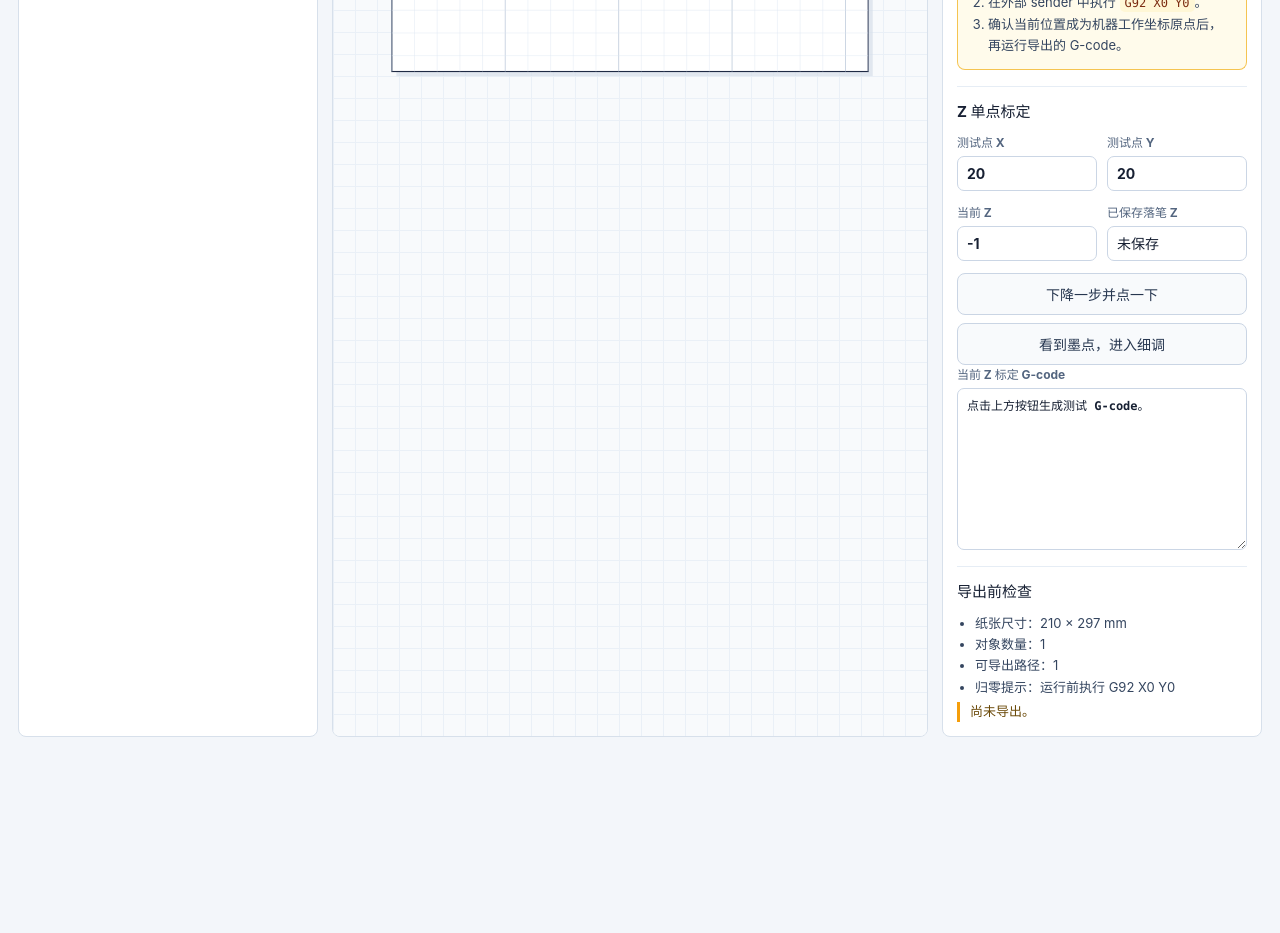
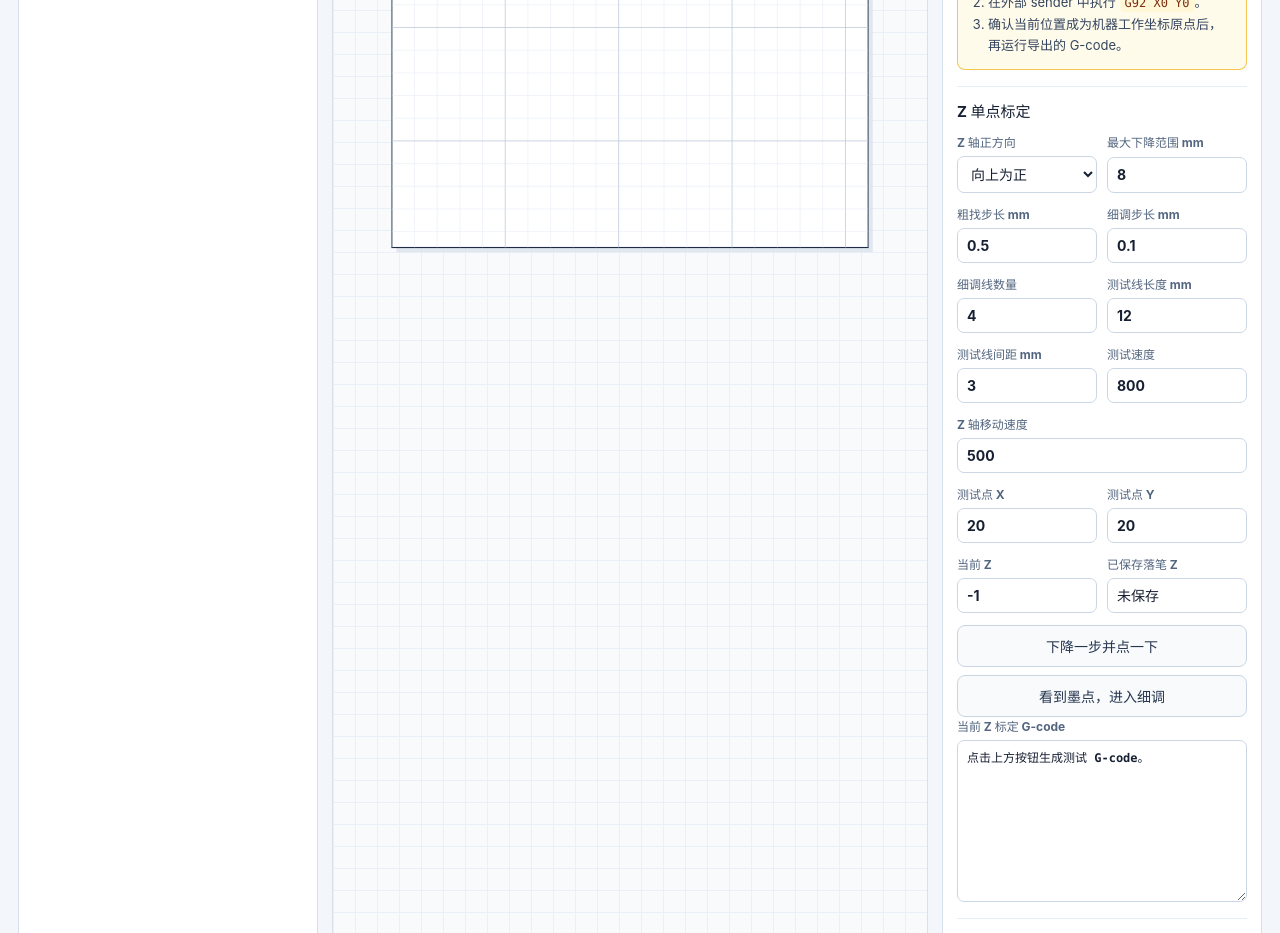
Before and after one commit to ZJHSteven/PaperPlotter, a React (Vite) app: page / in a window 1280 px wide. Shown: the part 1420-2353 px from the top of the page. Before the commit the page ends 2175 px from the top, so only its background shows below. Built offline with nearby package versions, Linux system fonts and the light colour scheme.

Commit message:
feat(z-calibration): 补全标定参数配置

```diff
--- a/src/features/z-calibration/ZCalibrationPanel.tsx
+++ b/src/features/z-calibration/ZCalibrationPanel.tsx
@@ -20,6 +20,7 @@ type ZCalibrationPanelProps = {
  * 用户用外部 sender 执行后，根据墨点/短线效果回到本界面继续下一步。
  */
 export function ZCalibrationPanel({ config, machine }: ZCalibrationPanelProps) {
+  const updateZCalibrationConfig = useProjectStore((state) => state.updateZCalibrationConfig);
   const saveBasePenDownZ = useProjectStore((state) => state.saveBasePenDownZ);
   const [testPoint, setTestPoint] = useState({ x: 20, y: 20 });
   const [currentZ, setCurrentZ] = useState(machine.penDownZ);
@@ -54,6 +55,82 @@ export function ZCalibrationPanel({ config, machine }: ZCalibrationPanelProps) {
   return (
     <section className="panel-section">
       <h2>Z 单点标定</h2>
+
+      <div className="field-grid">
+        <label className="field">
+          <span>Z 轴正方向</span>
+          <select
+            value={config.zPositiveDirection}
+            onChange={(event) =>
+              updateZCalibrationConfig({
+                zPositiveDirection: event.target.value as ZCalibrationConfig['zPositiveDirection'],
+              })
+            }
+          >
+            <option value="up">向上为正</option>
+            <option value="down">向下为正</option>
+          </select>
+        </label>
+        <NumberField
+          label="最大下降范围 mm"
+          min={0}
+          value={config.maxProbeDistanceMm}
+          onChange={(value) => updateZCalibrationConfig({ maxProbeDistanceMm: value })}
+        />
+      </div>
+
+      <div className="field-grid">
+        <NumberField
+          label="粗找步长 mm"
+          min={0}
+          value={config.coarseStepMm}
+          onChange={(value) => updateZCalibrationConfig({ coarseStepMm: value })}
+        />
+        <NumberField
+          label="细调步长 mm"
+          min={0}
+          value={config.fineStepMm}
+          onChange={(value) => updateZCalibrationConfig({ fineStepMm: value })}
+        />
+      </div>
+
+      <div className="field-grid">
+        <NumberField
+          label="细调线数量"
+          min={3}
+          max={4}
+          value={config.testLineCount}
+          onChange={(value) => updateZCalibrationConfig({ testLineCount: value })}
+        />
+        <NumberField
+          label="测试线长度 mm"
+          min={0}
+          value={config.testLineLengthMm}
+          onChange={(value) => updateZCalibrationConfig({ testLineLengthMm: value })}
+        />
+      </div>
+
+      <div className="field-grid">
+        <NumberField
+          label="测试线间距 mm"
+          min={0}
+          value={config.testLineSpacingMm}
+          onChange={(value) => updateZCalibrationConfig({ testLineSpacingMm: value })}
+        />
+        <NumberField
+          label="测试速度"
+          min={0}
+          value={config.testDrawFeedRate}
+          onChange={(value) => updateZCalibrationConfig({ testDrawFeedRate: value })}
+        />
+      </div>
+
+      <NumberField
+        label="Z 轴移动速度"
+        min={0}
+        value={config.zFeedRate}
+        onChange={(value) => updateZCalibrationConfig({ zFeedRate: value })}
+      />
 
       <div className="field-grid">
         <NumberField label="测试点 X" value={testPoint.x} onChange={(value) => setTestPoint({ ...testPoint, x: value })} />
@@ -101,17 +178,27 @@ export function ZCalibrationPanel({ config, machine }: ZCalibrationPanelProps) {
 
 function NumberField({
   label,
+  min,
+  max,
   value,
   onChange,
 }: {
   label: string;
+  min?: number;
+  max?: number;
   value: number;
   onChange: (value: number) => void;
 }) {
   return (
     <label className="field">
       <span>{label}</span>
-      <input type="number" value={value} onChange={(event) => onChange(Number(event.target.value))} />
+      <input
+        max={max}
+        min={min}
+        type="number"
+        value={value}
+        onChange={(event) => onChange(Number(event.target.value))}
+      />
     </label>
   );
 }
--- a/src/state/projectStore.ts
+++ b/src/state/projectStore.ts
@@ -38,6 +38,7 @@ type ProjectStoreActions = {
   setMachineAxisReferenceAxis: (axis: 'x' | 'y') => void;
   addMachineAxisPointFromPaper: (point: PaperPoint) => void;
   resetMachineAxisLine: () => void;
+  updateZCalibrationConfig: (patch: Partial<ProjectFile['zCalibration']>) => void;
   saveBasePenDownZ: (z: number) => void;
   addTestPattern: (kind: TestPatternObject['kind']) => void;
   addTextObject: () => void;
@@ -127,6 +128,12 @@ export const useProjectStore = create<ProjectStore>()(
               ...state.project.machine,
               ...patch,
             },
+            zCalibration: patch.zPositiveDirection
+              ? {
+                  ...state.project.zCalibration,
+                  zPositiveDirection: patch.zPositiveDirection,
+                }
+              : state.project.zCalibration,
           },
         }));
       },
@@ -328,6 +335,23 @@ export const useProjectStore = create<ProjectStore>()(
                   }
                 : undefined,
               errorMessage: undefined,
+            },
+          },
+        }));
+      },
+      updateZCalibrationConfig: (patch) => {
+        set((state) => ({
+          project: {
+            ...state.project,
+            machine: patch.zPositiveDirection
+              ? {
+                  ...state.project.machine,
+                  zPositiveDirection: patch.zPositiveDirection,
+                }
+              : state.project.machine,
+            zCalibration: {
+              ...state.project.zCalibration,
+              ...patch,
             },
           },
         }));
```
Also changed, not shown: 1 other file (tests, documents, lock files or other folders).
